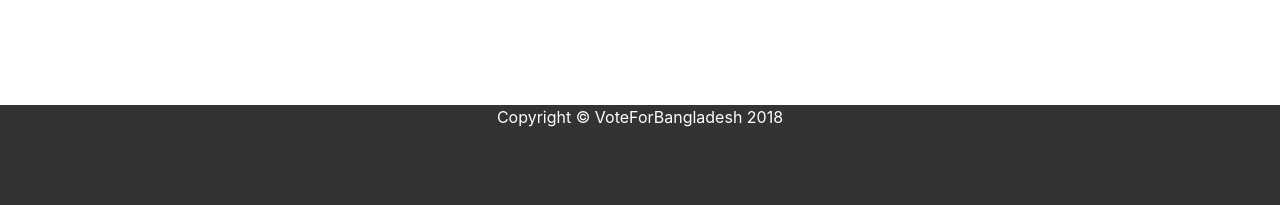
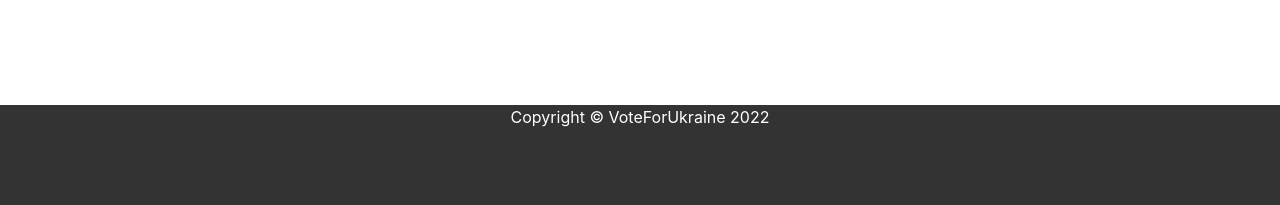
Before and after one commit to bigyanghimire/hacker, a Django app: page / in a window 1280 px wide. Shown: the part 695-900 px from the top of the page. Run offline with Django 3.2, Linux system fonts and the light colour scheme; some libraries are stand-ins or nearby versions.

```diff
--- a/loginapp/templates/index.html
+++ b/loginapp/templates/index.html
@@ -205,7 +205,7 @@ maximum-scale=1.0, user-scalable=no" />
 
 
   <footer id="footer">
-    <p id="footer-para">Copyright &copy VoteForBangladesh 2018</p>
+    <p id="footer-para">Copyright &copy VoteForUkraine 2022</p>
 
 
   </footer>
```
